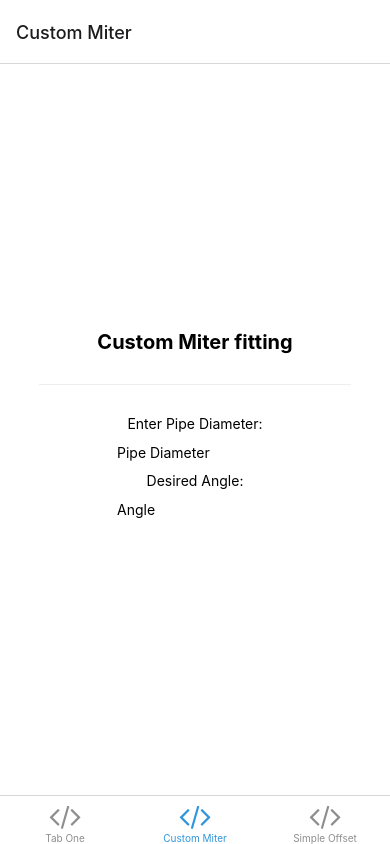
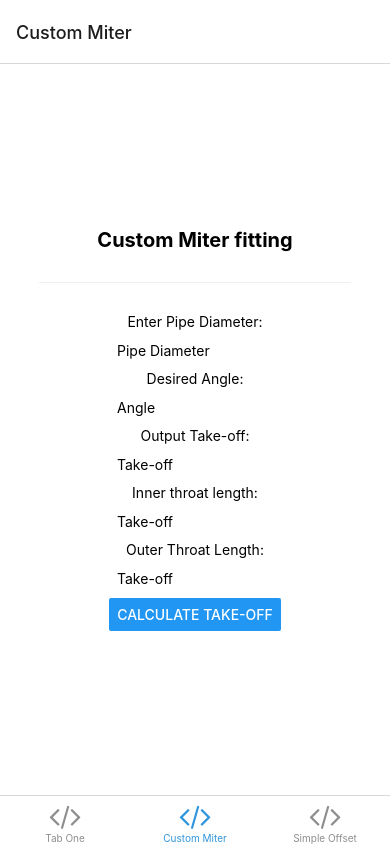
Before and after one commit to rjmealin/PipeFittingCalc, a React Native app in the folder PipeFittingCalc/: screen /FittingMiter in a window 390 px wide. Built offline with nearby package versions, Linux system fonts and the light colour scheme; what expo-linking would draw is missing.

Commit message:
Finished calculations and Basic UI for fitting miter

```diff
--- a/PipeFittingCalc/constants/TrigCalculations.ts
+++ b/PipeFittingCalc/constants/TrigCalculations.ts
@@ -33,10 +33,9 @@ export class TrigCalculations {
             miterResult.PipeRadius = pipeDia;
         }
 
-        miterResult.TakeOff = miterResult.PipeRadius * Math.tan(theta/2);
+        miterResult.TakeOff = miterResult.PipeRadius * Math.tan((theta*this.DegToRad)/2);
         miterResult.InnerThroatLength = ((miterResult.PipeRadius) - (pipeDia/2)) * this.DegToRad * theta;
         miterResult.OuterThroatLength = ((miterResult.PipeRadius) + (pipeDia/2)) * this.DegToRad * theta;
-
 
         return miterResult;
     }
--- a/PipeFittingCalc/screens/FittingMiter.tsx
+++ b/PipeFittingCalc/screens/FittingMiter.tsx
@@ -4,13 +4,24 @@ import EditScreenInfo from '../components/EditScreenInfo';
 import { Text, View } from '../components/Themed';
 import { Keyboard } from 'react-native';
 import { useState, useEffect } from 'react';
+import { Button } from 'react-native';
+import { TrigCalculations } from '../constants/TrigCalculations';
+
 
 export default function CustomMiter() {
   const [numDia, SetPipeDia] = useState('');
   const [numTheta, SetTheta] = useState('');
-  const [numTravel, SetTravel] = useState('');
-  const [numAngle, SetAngle] = useState('');
+  const [numTkOff, SetTkOff] = useState('');
+  const [numIT, SetIT] = useState('');
+  const [numOT, SetOT] = useState('');
 
+  function calculate() {
+
+    let result = TrigCalculations.ComputeMiter(parseFloat(numDia), parseFloat(numTheta), true, false);
+    SetTkOff(result.TakeOff.toString());
+    SetIT(result.InnerThroatLength.toString());
+    SetOT(result.OuterThroatLength.toString());
+  }
 
   return (
     <TouchableWithoutFeedback onPress={Keyboard.dismiss}>
@@ -34,6 +45,37 @@ export default function CustomMiter() {
           onSubmitEditing={Keyboard.dismiss}
           onChangeText={text => SetTheta(text)}
           value={numTheta}
+        />
+        <Text style={styles.normText}>Output Take-off:</Text>
+        <TextInput
+          style = {styles.Input}
+          placeholder = "Take-off"
+          keyboardType='numeric'
+          onSubmitEditing={Keyboard.dismiss}
+          editable={false}
+          value={numTkOff}
+        />
+        <Text style={styles.normText}>Inner throat length:</Text>
+        <TextInput
+          style = {styles.Input}
+          placeholder = "Take-off"
+          keyboardType='numeric'
+          onSubmitEditing={Keyboard.dismiss}
+          editable={false}
+          value={numIT}
+        />
+        <Text style={styles.normText}>Outer Throat Length:</Text>
+        <TextInput
+          style = {styles.Input}
+          placeholder = "Take-off"
+          keyboardType='numeric'
+          onSubmitEditing={Keyboard.dismiss}
+          editable={false}
+          value={numOT}
+        />
+        <Button
+          title="Calculate Take-off"
+          onPress={calculate}
         />
 
       </View>
```
